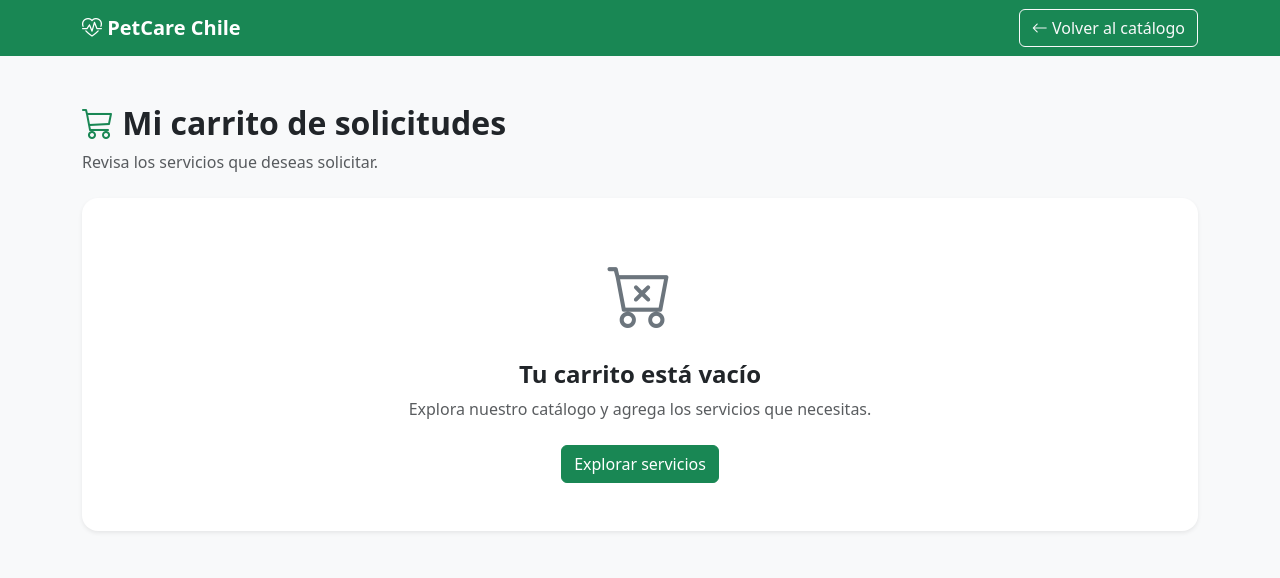
After one commit to bull-cpu/PetCare-Chile, a Django app: page /carrito/ in a window 1280 px wide. The commit adds this page. Shown: the top 578 px of the page. Run offline with Django 5.2, Linux system fonts and the light colour scheme.

Commit message:
feat: implementar carrito de solicitudes con sesiones

```diff
--- /dev/null
+++ b/servicios/templates/servicios/carrito.html
@@ -0,0 +1,187 @@
+<!DOCTYPE html>
+<html lang="es">
+<head>
+    <meta charset="UTF-8">
+    <meta name="viewport" content="width=device-width, initial-scale=1">
+
+    <title>Mi carrito | PetCare Chile</title>
+
+    <link href="https://cdn.jsdelivr.net/npm/bootstrap@5.3.3/dist/css/bootstrap.min.css" rel="stylesheet">
+    <link href="https://cdn.jsdelivr.net/npm/bootstrap-icons@1.11.3/font/bootstrap-icons.css" rel="stylesheet">
+</head>
+
+<body class="bg-light">
+
+<nav class="navbar navbar-expand-lg navbar-dark bg-success">
+    <div class="container">
+        <a class="navbar-brand fw-bold" href="/">
+            <i class="bi bi-heart-pulse"></i> PetCare Chile
+        </a>
+
+        <a href="/" class="btn btn-outline-light">
+            <i class="bi bi-arrow-left"></i> Volver al catálogo
+        </a>
+    </div>
+</nav>
+
+<div class="container py-5">
+
+    <div class="mb-4">
+        <h2 class="fw-bold">
+            <i class="bi bi-cart3 text-success"></i>
+            Mi carrito de solicitudes
+        </h2>
+
+        <p class="text-muted">
+            Revisa los servicios que deseas solicitar.
+        </p>
+    </div>
+
+    {% if messages %}
+        {% for message in messages %}
+            <div class="alert alert-success alert-dismissible fade show">
+                {{ message }}
+                <button type="button" class="btn-close"
+                        data-bs-dismiss="alert"></button>
+            </div>
+        {% endfor %}
+    {% endif %}
+
+    {% if elementos %}
+
+        <div class="card border-0 shadow-sm rounded-4">
+            <div class="card-body p-4">
+
+                {% for elemento in elementos %}
+
+                    <div class="row align-items-center py-3 border-bottom">
+
+                        <div class="col-md-5">
+                            <h5 class="fw-bold mb-1">
+                                {{ elemento.servicio.nombre }}
+                            </h5>
+
+                            <span class="badge bg-success-subtle text-success">
+                                {{ elemento.servicio.categoria.nombre }}
+                            </span>
+
+                            <p class="text-muted small mt-2 mb-0">
+                                Precio unitario:
+                                ${{ elemento.servicio.precio|floatformat:0 }}
+                            </p>
+                        </div>
+
+                        <div class="col-md-3">
+                            <form method="POST"
+                                  action="{% url 'actualizar_carrito' elemento.servicio.id %}">
+                                {% csrf_token %}
+
+                                <label class="form-label small">
+                                    Cantidad
+                                </label>
+
+                                <div class="input-group">
+                                    <input type="number"
+                                           name="cantidad"
+                                           value="{{ elemento.cantidad }}"
+                                           min="0"
+                                           max="99"
+                                           class="form-control"
+                                           required>
+
+                                    <button class="btn btn-outline-success"
+                                            type="submit">
+                                        <i class="bi bi-arrow-repeat"></i>
+                                    </button>
+                                </div>
+
+                                <small class="text-muted">
+                                    Usa 0 para eliminar.
+                                </small>
+                            </form>
+                        </div>
+
+                        <div class="col-md-2 mt-3 mt-md-0">
+                            <span class="fw-bold text-success">
+                                ${{ elemento.subtotal|floatformat:0 }}
+                            </span>
+                        </div>
+
+                        <div class="col-md-2 mt-3 mt-md-0 text-md-end">
+                            <form method="POST"
+                                  action="{% url 'eliminar_carrito' elemento.servicio.id %}">
+                                {% csrf_token %}
+
+                                <button type="submit"
+                                        class="btn btn-outline-danger btn-sm">
+                                    <i class="bi bi-trash"></i>
+                                    Eliminar
+                                </button>
+                            </form>
+                        </div>
+
+                    </div>
+
+                {% endfor %}
+
+                <div class="d-flex justify-content-between align-items-center mt-4">
+                    <h4 class="fw-bold">Total estimado</h4>
+
+                    <h3 class="fw-bold text-success">
+                        ${{ total|floatformat:0 }}
+                    </h3>
+                </div>
+
+                <div class="d-flex justify-content-between mt-4 flex-wrap gap-2">
+
+                    <a href="/" class="btn btn-outline-success">
+                        <i class="bi bi-plus-circle"></i>
+                        Agregar más servicios
+                    </a>
+
+                    <form method="POST" action="{% url 'vaciar_carrito' %}">
+                        {% csrf_token %}
+
+                        <button type="submit"
+                                class="btn btn-outline-danger">
+                            <i class="bi bi-trash"></i>
+                            Vaciar carrito
+                        </button>
+                    </form>
+
+                </div>
+
+            </div>
+        </div>
+
+    {% else %}
+
+        <div class="card border-0 shadow-sm rounded-4">
+            <div class="card-body text-center py-5">
+
+                <i class="bi bi-cart-x text-secondary"
+                   style="font-size: 65px;"></i>
+
+                <h4 class="fw-bold mt-3">
+                    Tu carrito está vacío
+                </h4>
+
+                <p class="text-muted">
+                    Explora nuestro catálogo y agrega los servicios que necesitas.
+                </p>
+
+                <a href="/" class="btn btn-success mt-2">
+                    Explorar servicios
+                </a>
+
+            </div>
+        </div>
+
+    {% endif %}
+
+</div>
+
+<script src="https://cdn.jsdelivr.net/npm/bootstrap@5.3.3/dist/js/bootstrap.bundle.min.js"></script>
+
+</body>
+</html>
--- a/servicios/urls.py
+++ b/servicios/urls.py
@@ -1,5 +1,3 @@
-
-
 from django.urls import path
 from . import views
 
@@ -11,4 +9,30 @@ urlpatterns = [
         views.detalle_servicio,
         name="detalle_servicio"
     ),
+
+    path("carrito/", views.ver_carrito, name="ver_carrito"),
+
+    path(
+        "carrito/agregar/<int:servicio_id>/",
+        views.agregar_carrito,
+        name="agregar_carrito"
+    ),
+
+    path(
+        "carrito/actualizar/<int:servicio_id>/",
+        views.actualizar_carrito,
+        name="actualizar_carrito"
+    ),
+
+    path(
+        "carrito/eliminar/<int:servicio_id>/",
+        views.eliminar_carrito,
+        name="eliminar_carrito"
+    ),
+
+    path(
+        "carrito/vaciar/",
+        views.vaciar_carrito,
+        name="vaciar_carrito"
+    ),
 ]
--- a/servicios/views.py
+++ b/servicios/views.py
@@ -1,7 +1,8 @@
-
-from django.shortcuts import render, get_object_or_404
+from django.shortcuts import render, get_object_or_404, redirect
 from django.db.models import Q
 from django.core.paginator import Paginator
+from django.contrib import messages
+from decimal import Decimal
 
 from .models import CategoriaServicio, Servicio
 
@@ -13,7 +14,6 @@ def catalogo(request):
         categoria__activa=True
     ).select_related("categoria")
 
-    # Buscador
     busqueda = request.GET.get("q", "")
 
     if busqueda:
@@ -23,13 +23,11 @@ def catalogo(request):
             Q(codigo__icontains=busqueda)
         )
 
-    # Filtro por categoría
     categoria_id = request.GET.get("categoria", "")
 
     if categoria_id:
         servicios = servicios.filter(categoria_id=categoria_id)
 
-    # Ordenamiento
     orden = request.GET.get("orden", "nombre")
 
     if orden in ["nombre", "-nombre", "precio", "-precio"]:
@@ -37,7 +35,6 @@ def catalogo(request):
     else:
         servicios = servicios.order_by("nombre")
 
-    # Paginación
     paginador = Paginator(servicios, 6)
     pagina = request.GET.get("pagina")
     servicios_pagina = paginador.get_page(pagina)
@@ -55,7 +52,6 @@ def catalogo(request):
     return render(request, "servicios/catalogo.html", contexto)
 
 
-
 def detalle_servicio(request, codigo):
     servicio = get_object_or_404(
         Servicio,
@@ -70,3 +66,116 @@ def detalle_servicio(request, codigo):
         "servicios/detalle.html",
         {"servicio": servicio}
     )
+
+
+def ver_carrito(request):
+    carrito = request.session.get("carrito", {})
+    elementos = []
+    total = Decimal("0.00")
+
+    for servicio_id, cantidad in carrito.items():
+        servicio = Servicio.objects.filter(
+            id=servicio_id,
+            activo=True,
+            estado=Servicio.Estado.DISPONIBLE,
+            categoria__activa=True
+        ).first()
+
+        if servicio:
+            subtotal = servicio.precio * cantidad
+            elementos.append({
+                "servicio": servicio,
+                "cantidad": cantidad,
+                "subtotal": subtotal,
+            })
+            total += subtotal
+
+    return render(
+        request,
+        "servicios/carrito.html",
+        {
+            "elementos": elementos,
+            "total": total,
+        }
+    )
+
+
+def agregar_carrito(request, servicio_id):
+    if request.method != "POST":
+        return redirect("catalogo")
+
+    servicio = get_object_or_404(
+        Servicio,
+        id=servicio_id,
+        activo=True,
+        estado=Servicio.Estado.DISPONIBLE,
+        categoria__activa=True
+    )
+
+    carrito = request.session.get("carrito", {})
+    clave = str(servicio.id)
+
+    carrito[clave] = carrito.get(clave, 0) + 1
+
+    request.session["carrito"] = carrito
+    request.session.modified = True
+
+    messages.success(
+        request,
+        f"{servicio.nombre} se agregó a tu carrito."
+    )
+
+    return redirect("ver_carrito")
+
+
+def actualizar_carrito(request, servicio_id):
+    if request.method != "POST":
+        return redirect("ver_carrito")
+
+    carrito = request.session.get("carrito", {})
+    clave = str(servicio_id)
+
+    try:
+        cantidad = int(request.POST.get("cantidad", 1))
+    except (TypeError, ValueError):
+        cantidad = 1
+
+    if clave in carrito:
+        if cantidad > 0:
+            carrito[clave] = min(cantidad, 99)
+        else:
+            carrito.pop(clave)
+
+    request.session["carrito"] = carrito
+    request.session.modified = True
+
+    messages.success(request, "Carrito actualizado.")
+
+    return redirect("ver_carrito")
+
+
+def eliminar_carrito(request, servicio_id):
+    if request.method != "POST":
+        return redirect("ver_carrito")
+
+    carrito = request.session.get("carrito", {})
+    carrito.pop(str(servicio_id), None)
+
+    request.session["carrito"] = carrito
+    request.session.modified = True
+
+    messages.success(request, "Servicio eliminado del carrito.")
+
+    return redirect("ver_carrito")
+
+
+def vaciar_carrito(request):
+    if request.method != "POST":
+        return redirect("ver_carrito")
+
+    request.session["carrito"] = {}
+    request.session.modified = True
+
+    messages.success(request, "El carrito está vacío.")
+
+    return redirect("ver_carrito")
```
Also changed, not shown: servicios/templates/servicios/catalogo.html (+14 -5 lines), servicios/templates/servicios/detalle.html (+11 -2 lines), servicios/tests.py (+103 -0 lines).
